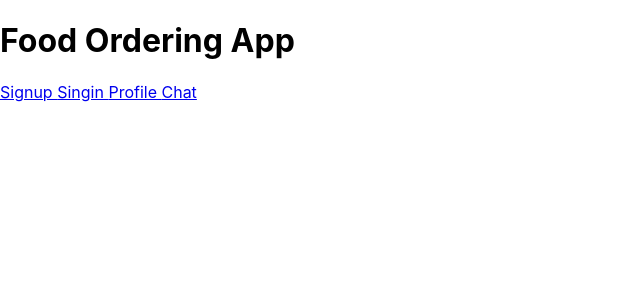
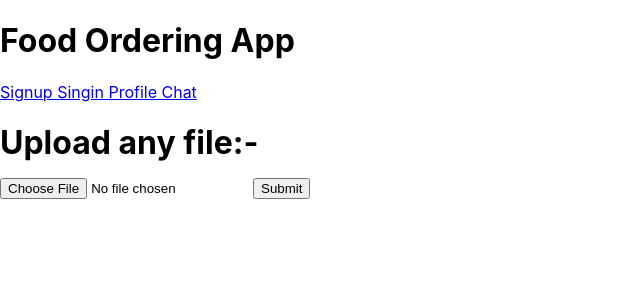
Before and after one commit to rockingatgithub/cn-feb-2022-food-ordering-app-client, a React (Create React App) app: page / in a window 1280 px wide. Shown: the top 300 px of the page, without its empty margins (0-640 px from the left). Built offline with nearby package versions, Linux system fonts and the light colour scheme; no server answers.

Commit message:
Added profile pic upload form

```diff
--- a/src/components/App.js
+++ b/src/components/App.js
@@ -16,6 +16,7 @@ class App extends Component {
   componentDidMount = () => {
     this.props.dispatch(setTheProfile())
   }
+
 
   render() {
 
@@ -39,6 +40,15 @@ class App extends Component {
           <Link to='/profile'> Profile </Link>
           <Link to='/chat'> Chat </Link>
         </div>
+
+            <h1>
+              Upload any file:-
+              <form action="http://localhost:8000/upload" method="post" enctype="multipart/form-data">
+                  <input type="file" name="avatar" />
+                  <button type='submit' > Submit </button>
+              </form>
+            </h1>
+
       </BrowserRouter>
     );
   }
```
